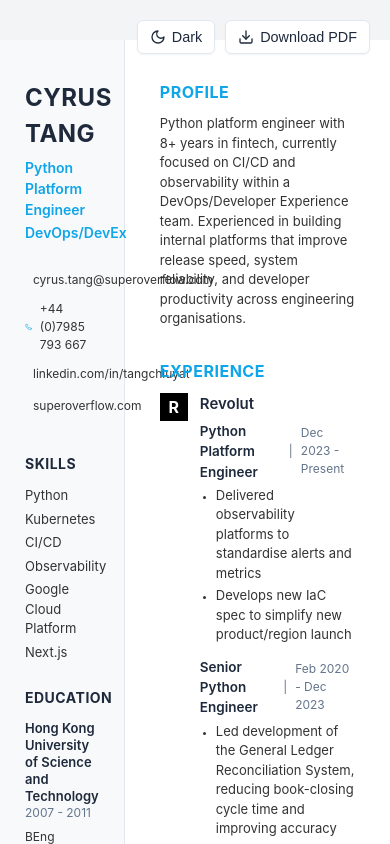
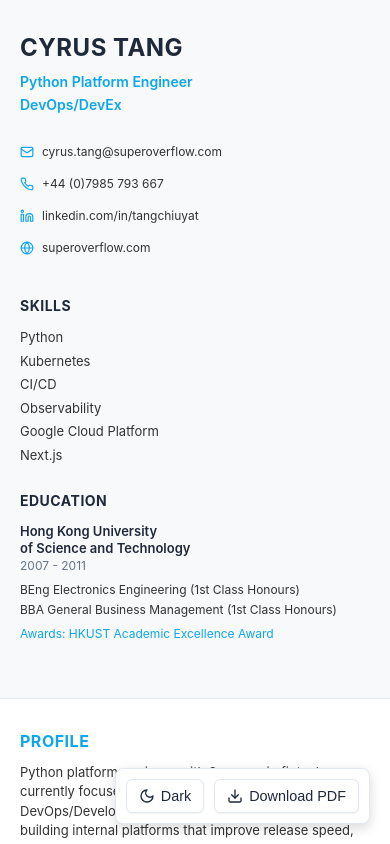
Before and after one commit to superoverflow/resume, a Next.js app: page / in a window 390 px wide. Shown: the top 844 px of the page. Built offline with nearby package versions, Linux system fonts and the light colour scheme.

Commit message:
make it mobile friendly

```diff
--- a/app/globals.css
+++ b/app/globals.css
@@ -70,6 +70,7 @@
   background-color: var(--bg-page);
   box-shadow: 0 4px 6px -1px rgba(0, 0, 0, 0.1), 0 2px 4px -1px rgba(0, 0, 0, 0.06);
   display: flex;
+  flex-direction: row;
   min-height: 1100px;
   transition: background-color 0.3s, box-shadow 0.3s;
 }
@@ -138,6 +139,7 @@
   gap: 8px;
   margin-bottom: 8px;
   font-size: 12px;
+  word-break: break-all;
 }
 
 .contact-icon {
@@ -244,7 +246,8 @@
 .role-header {
   display: flex;
   align-items: center;
-  gap: 8px;
+  gap: 6px;
+  flex-wrap: wrap;
   margin-bottom: 4px;
 }
 
@@ -278,6 +281,72 @@
   font-size: 10px;
 }
 
+@media (max-width: 768px) {
+  body {
+    padding: 0;
+  }
+
+  .page-wrapper {
+    flex-direction: column;
+    margin: 0;
+    box-shadow: none;
+    min-height: auto;
+  }
+
+  .sidebar {
+    width: 100%;
+    border-right: none;
+    border-bottom: 1px solid var(--border-color);
+    padding: 30px 20px;
+  }
+
+  .main-content {
+    width: 100%;
+    padding: 30px 20px;
+  }
+
+  .controls {
+    top: auto;
+    bottom: 20px;
+    right: 20px;
+    background-color: var(--bg-page);
+    padding: 10px;
+    border-radius: 8px;
+    box-shadow: 0 4px 12px rgba(0,0,0,0.15);
+    border: 1px solid var(--border-color);
+  }
+}
+
+.pdf-export-mode .page-wrapper {
+  margin: 0 !important;
+  box-shadow: none !important;
+  width: 794px !important; /* A4 width in pixels at 96 DPI */
+  height: 1123px !important; /* A4 height */
+  min-height: auto !important;
+  flex-direction: row !important; /* Force side-by-side even on mobile */
+  background-color: #ffffff !important;
+  color: #333333 !important;
+}
+
+.pdf-export-mode .sidebar {
+  width: 32% !important;
+  background-color: #f8f9fa !important;
+  border-right: 1px solid #e2e8f0 !important;
+  border-bottom: none !important;
+}
+
+.pdf-export-mode .main-content {
+  width: 68% !important;
+}
+
+.pdf-export-mode .name { color: #1e293b !important; }
+.pdf-export-mode .title { color: #0ea5e9 !important; }
+.pdf-export-mode .subtitle { color: #0ea5e9 !important; }
+.pdf-export-mode .section-title { color: #0ea5e9 !important; }
+.pdf-export-mode .company-name { color: #1e293b !important; }
+.pdf-export-mode .text-muted { color: #64748b !important; }
+.pdf-export-mode .role-title { color: #1e293b !important; }
+
 @media print {
   body { background-color: white; }
   .controls { display: none; }
@@ -286,5 +355,6 @@
     box-shadow: none;
     max-width: 100%;
     border: none;
+    flex-direction: row;
   }
 }
```
